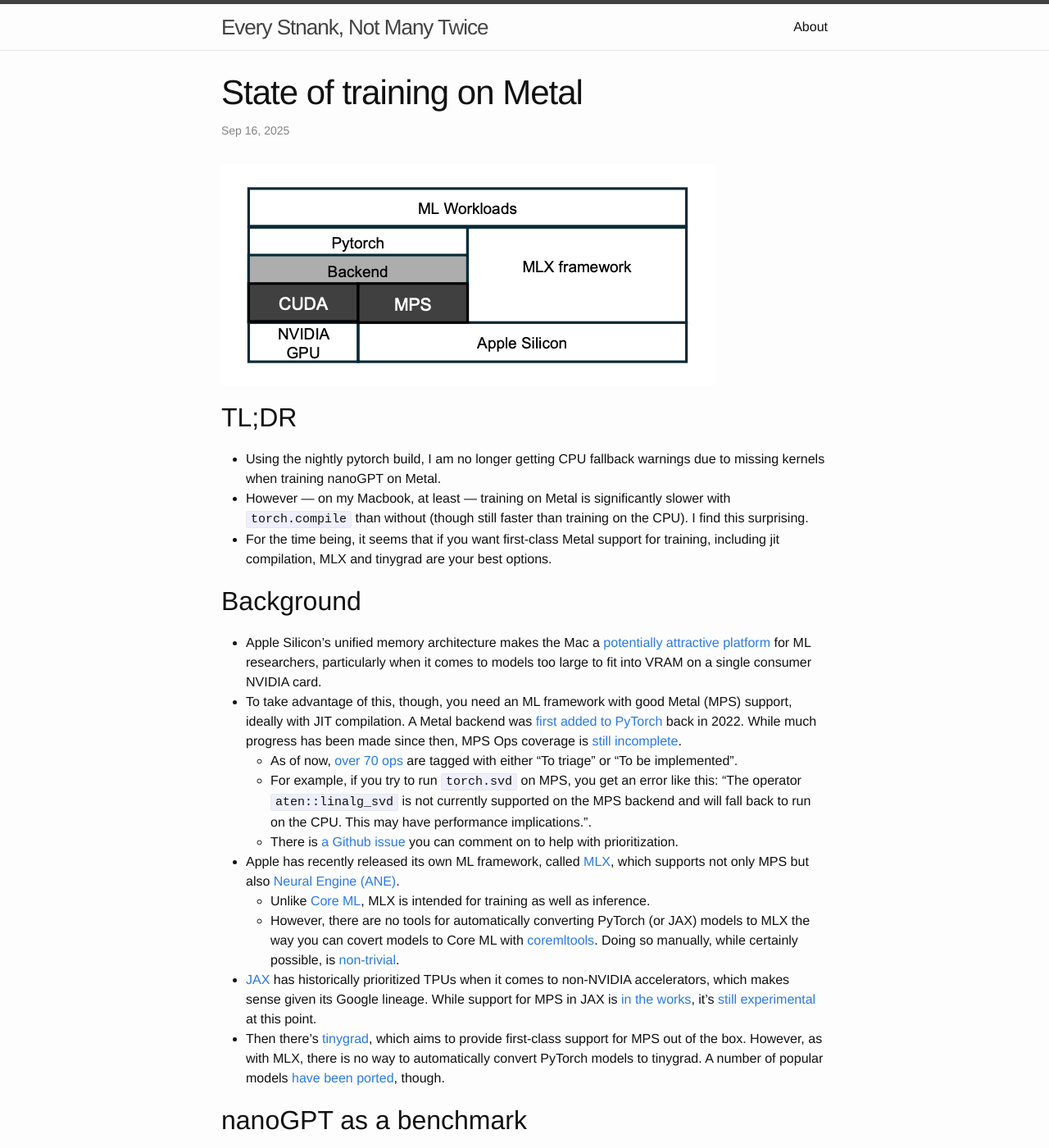
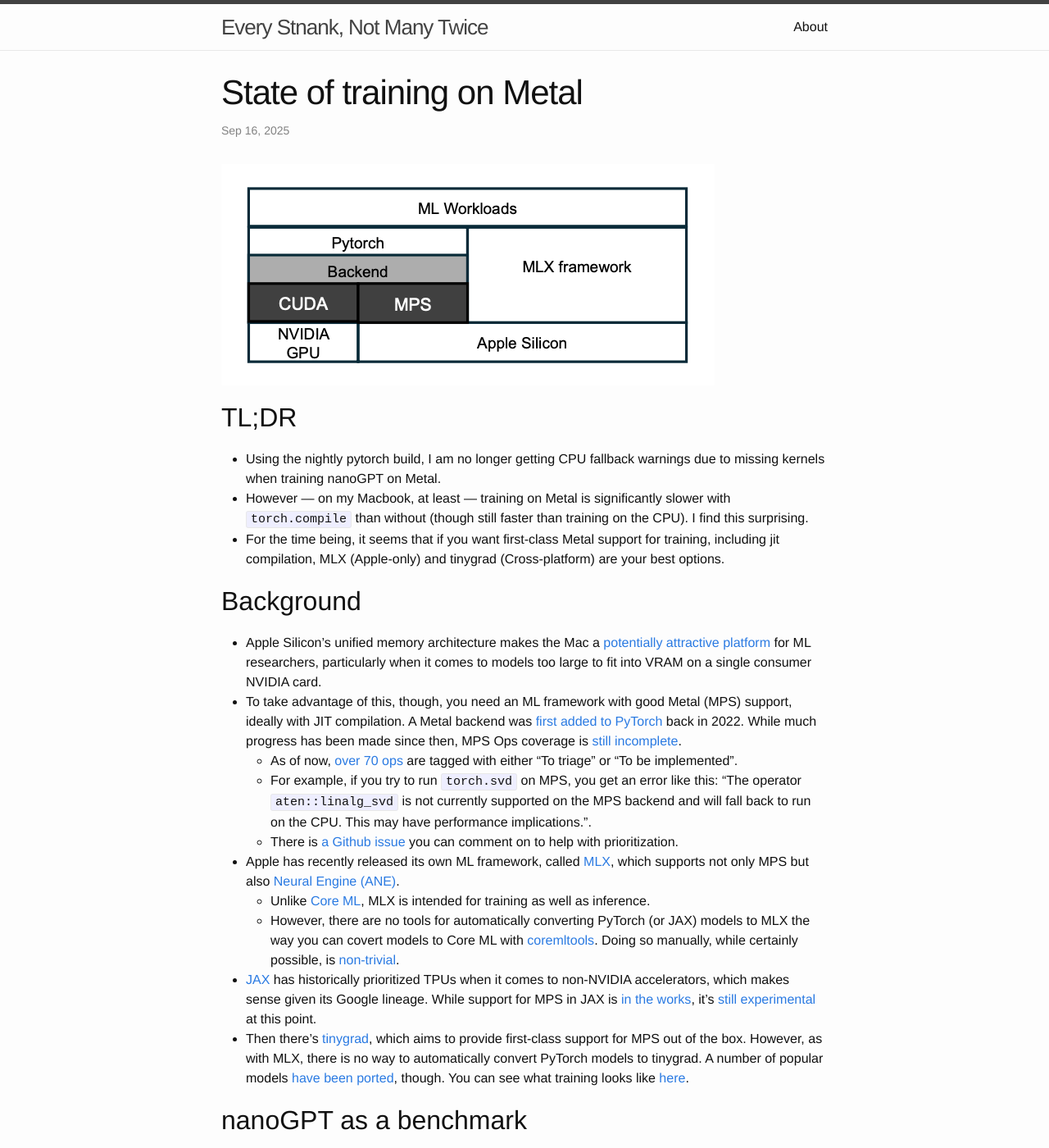
Before and after one commit to vglazer/vglazer.github.io, a Jekyll site: the page built from _posts/2025-09-16-state-of-training-on-metal.md, in a window 1280 px wide and 1400 px high. Shown: the whole window at 82% size. Built offline with Jekyll 4.4.1, drawn with Linux system fonts in a browser that asks for light colours; nearby versions of some CDN libraries.

Commit message:
More links

```diff
--- a/_posts/2025-09-16-state-of-training-on-metal.md
+++ b/_posts/2025-09-16-state-of-training-on-metal.md
@@ -12,7 +12,7 @@ categories: metal jax pytorch llms nanogpt tinygrad mlx ane asitop
 
 - Using the nightly pytorch build, I am no longer getting CPU fallback warnings due to missing kernels when training nanoGPT on Metal.
 - However &mdash; on my Macbook, at least &mdash; training on Metal is significantly slower with `torch.compile` than without (though still faster than training on the CPU). I find this surprising.
-- For the time being, it seems that if you want first-class Metal support for training, including jit compilation, MLX and tinygrad are your best options.
+- For the time being, it seems that if you want first-class Metal support for training, including jit compilation, MLX (Apple-only) and tinygrad (Cross-platform) are your best options.
 
 ## Background
 
@@ -25,7 +25,7 @@ categories: metal jax pytorch llms nanogpt tinygrad mlx ane asitop
   - Unlike [Core ML](https://developer.apple.com/documentation/coreml), MLX is intended for training as well as inference.
   - However, there are no tools for automatically converting PyTorch (or JAX) models to MLX the way you can covert models to Core ML with [coremltools](https://github.com/apple/coremltools). Doing so manually, while certainly possible, is [non-trivial](https://github.com/pranavjad/mlx-gpt2).
 - [JAX](https://github.com/jax-ml/jax) has historically prioritized TPUs when it comes to non-NVIDIA accelerators, which makes sense given its Google lineage. While support for MPS in JAX is [in the works](https://developer.apple.com/metal/jax/), it's [still experimental](https://github.com/jax-ml/jax?tab=readme-ov-file#supported-platforms) at this point.
-- Then there's [tinygrad](https://github.com/tinygrad/tinygrad), which aims to provide first-class support for MPS out of the box. However, as with MLX, there is no way to automatically convert PyTorch models to tinygrad. A number of popular models [have been ported](https://docs.tinygrad.org/showcase/), though.
+- Then there's [tinygrad](https://github.com/tinygrad/tinygrad), which aims to provide first-class support for MPS out of the box. However, as with MLX, there is no way to automatically convert PyTorch models to tinygrad. A number of popular models [have been ported](https://docs.tinygrad.org/showcase/), though. You can see what training looks like [here](https://docs.tinygrad.org/mnist/#training-the-model).
 
 ## nanoGPT as a benchmark
 
```
